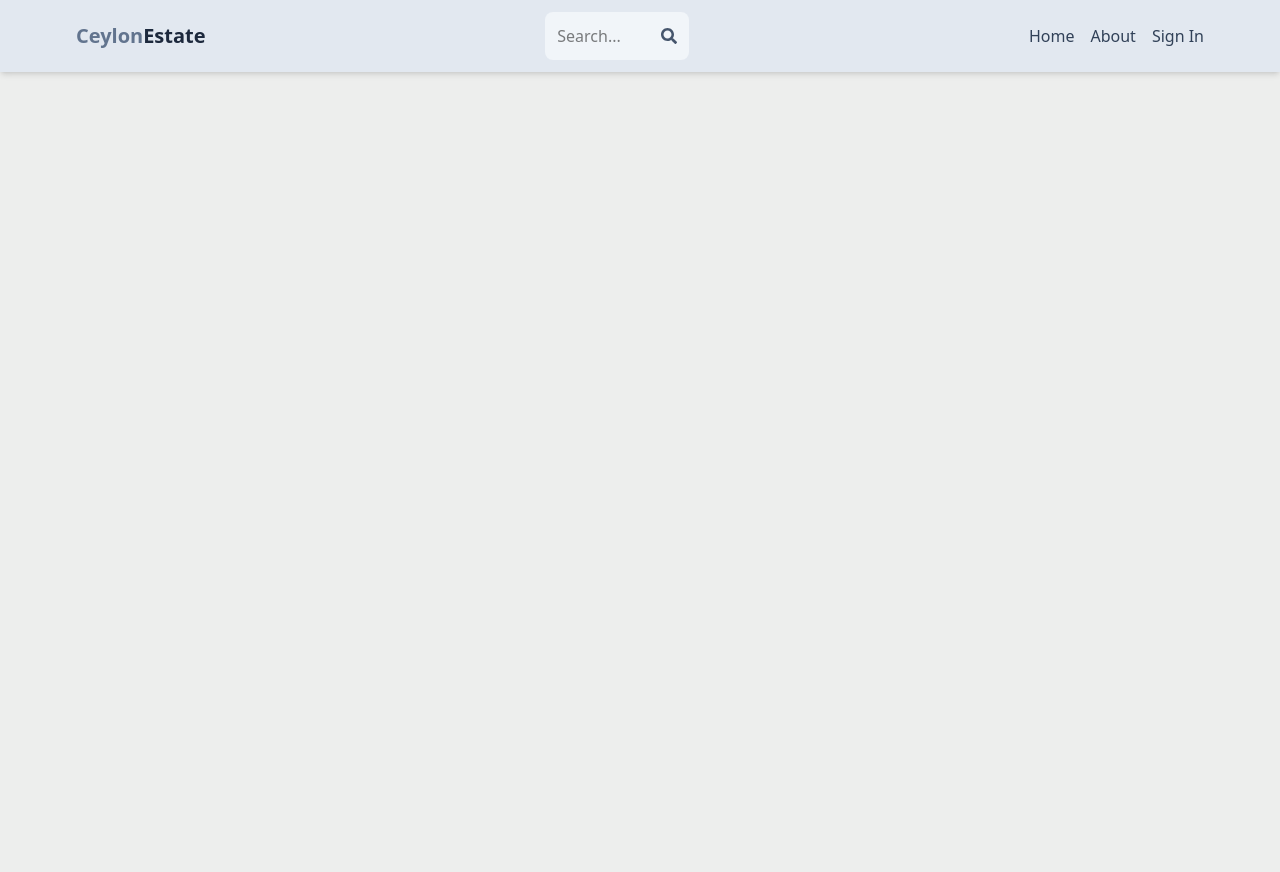
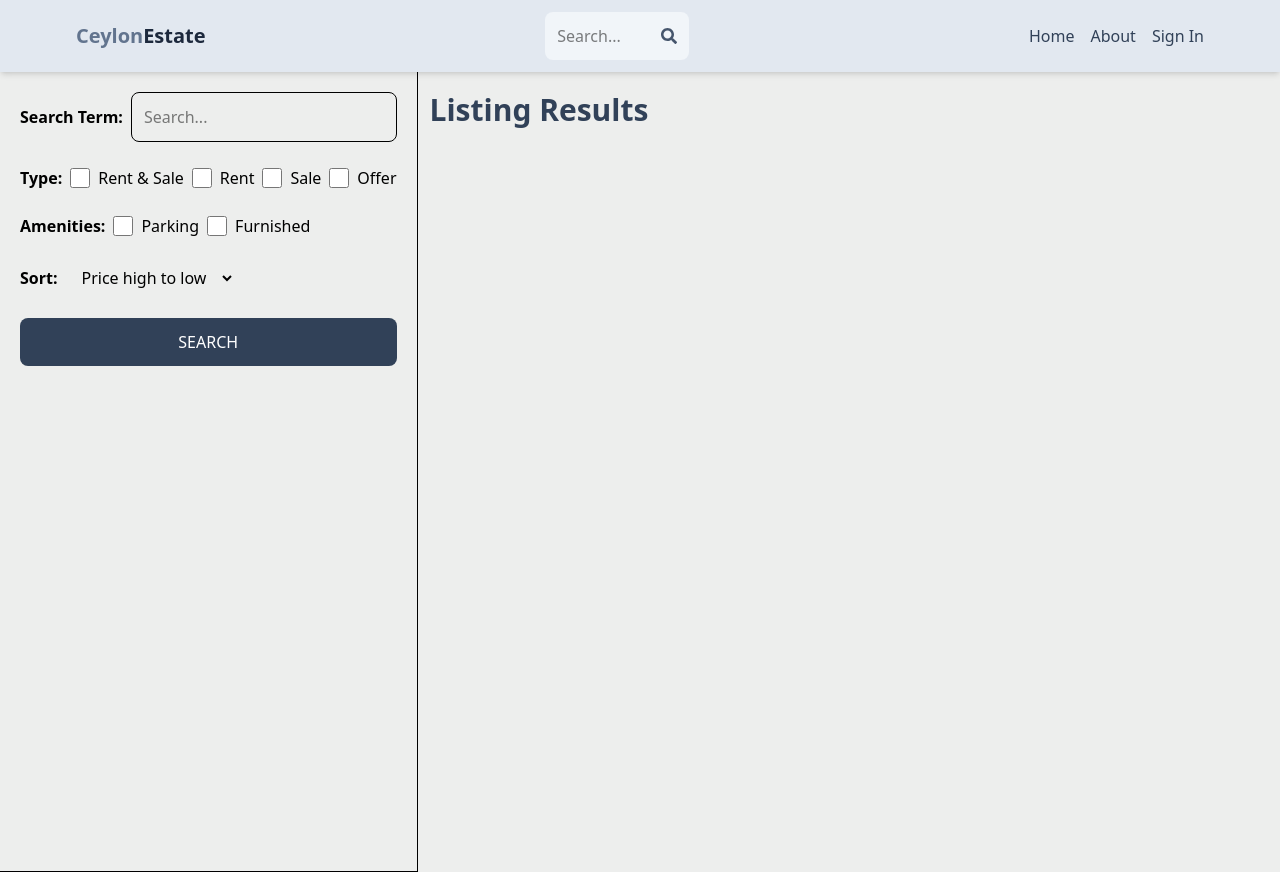
Before and after one commit to Mrknowbody2001/MERN-real-state-project, a React (Vite) app in the folder frontend/: page /search in a window 1280 px wide. Before the commit the page ends 800 px from the top, so only its background shows below. Built offline with nearby package versions, Linux system fonts and the light colour scheme; no server answers.

Commit message:
create search page UI

```diff
--- a/frontend/src/App.jsx
+++ b/frontend/src/App.jsx
@@ -10,6 +10,7 @@
 import CreateListing from "./pages/CreateListing";
 import UpdateListing from "./pages/UpdateListing";
 import Listing from "./pages/listing";
+import Search from "./pages/Search";
 const App = () => {
   return (
     <BrowserRouter>
@@ -20,6 +21,7 @@
         <Route path="/signup" element={<SignUp />} />
         <Route path="/about" element={<About />} />
         <Route path="/listing/:listingId" element={<Listing />} />
+        <Route path ="/search/" element={<Search />} />
         <Route element={<PrivateRoute />}>
           <Route path="/profile" element={<Profile />} />
           <Route path="/create-listing" element={<CreateListing />} />
--- a/frontend/src/components/Header.jsx
+++ b/frontend/src/components/Header.jsx
@@ -2,31 +2,33 @@
 import React, { useEffect, useState } from "react";
 import { FaSearch } from "react-icons/fa";
 import { useSelector } from "react-redux";
-import { Link , useNavigate } from "react-router-dom";
+import { Link, useNavigate } from "react-router-dom";
 
 const Header = () => {
-
   //!
   const [searchTerm, setSearchTerm] = useState("");
   //!
 
   const currentUser = useSelector((state) => state.user.currentUser);
-  const  navigate = useNavigate();
+  const navigate = useNavigate();
   //
   const handleSubmit = (e) => {
     e.preventDefault();
+    // Prevent redirect if searchTerm is empty or just spaces
+    if (!searchTerm.trim()) return;
+    //
     const urlParams = new URLSearchParams(location.search);
     urlParams.set("search", searchTerm);
     const searchQuery = urlParams.toString();
     navigate(`/search?${searchQuery}`);
   };
-  useEffect(()=>{
+  useEffect(() => {
     const urlParams = new URLSearchParams(window.location.search);
-    const searchTermFormUrl = urlParams.get("searchTerm");
-    if(searchTermFormUrl){
+    const searchTermFormUrl = urlParams.get("search");
+    if (searchTermFormUrl) {
       setSearchTerm(searchTermFormUrl);
     }
-  },[location.search]);
+  }, [location.search]);
   return (
     <header className="bg-slate-200 shadow-md">
       <div className="flex justify-between items-center max-w-6xl mx-auto p-3">
@@ -36,7 +38,10 @@
             <span className="text-slate-800">Estate</span>
           </h1>
         </Link>
-        <form onSubmit={handleSubmit} className="bg-slate-100 p-3 rounded-lg flex item-center">
+        <form
+          onSubmit={handleSubmit}
+          className="bg-slate-100 p-3 rounded-lg flex item-center"
+        >
           <input
             type="text"
             placeholder="Search..."
--- /dev/null
+++ b/frontend/src/pages/Search.jsx
@@ -0,0 +1,72 @@
+import React from "react";
+
+const Search = () => {
+  return (
+    <div className="flex flex-col md:flex-row">
+      {/* left side */}
+      <div className="p-5 border-b-1 md:border-r-1 md:min-h-screen">
+        <form className="flex flex-col gap-4">
+          <div className="flex items-center gap-2">
+            <label className="whitespace-nowrap font-semibold">Search Term:</label>
+            <input
+              type="text"
+              id="searchTerm"
+              placeholder="Search..."
+              className="border rounded-lg p-3 w-full"
+            />
+          </div>
+          <div className="flex flex-wrap gap-2 mt-2">
+            <label className="font-semibold">Type:</label>
+            <div className="flex gap-2">
+              <input type="checkbox" id="all" className="w-5" />
+              <span>Rent & Sale</span>
+
+            </div>
+            <div className="flex gap-2">
+              <input type="checkbox" id="all" className="w-5" />
+              <span>Rent</span>
+            </div>
+            <div className="flex gap-2">
+              <input type="checkbox" id="all" className="w-5" />
+              <span>Sale</span>
+            </div>
+            <div className="flex gap-2">
+              <input type="checkbox" id="all" className="w-5" />
+              <span>Offer</span>
+            </div>
+          </div>
+          {/* amenities  */}
+          <div className="flex flex-wrap gap-2 mt-2">
+            <label className="font-semibold">Amenities:</label>
+            <div className="flex gap-2">
+              <input type="checkbox" id="parking" className="w-5" />
+              <span>Parking</span>
+            </div>
+            <div className="flex gap-2">
+              <input type="checkbox" id="furnished" className="w-5" />
+              <span>Furnished</span>
+            </div>
+            </div>
+            <div>
+              <div className="flex items-center gap-2">
+                <label className="font-semibold" >Sort:</label>
+                <select id="sort_order" className="border-slate-500 rounded-lg p-3">
+                  <option value="">Price high to low</option>
+                  <option value="">Price low to high</option>
+                  <option value="">Latest </option>
+                  <option value="">Oldest</option>
+                </select>
+              </div>
+            </div>
+            <button className="bg-slate-700 text-white p-3 rounded-lg uppercase hover:opacity-95">Search</button>
+        </form>
+      </div>
+      {/* right side */}
+      <div className="">
+        <h1 className="font-semibold text-3xl  p-3 text-slate-700 mt-2">Listing Results</h1>
+      </div>
+    </div>
+  );
+};
+
+export default Search;
```
